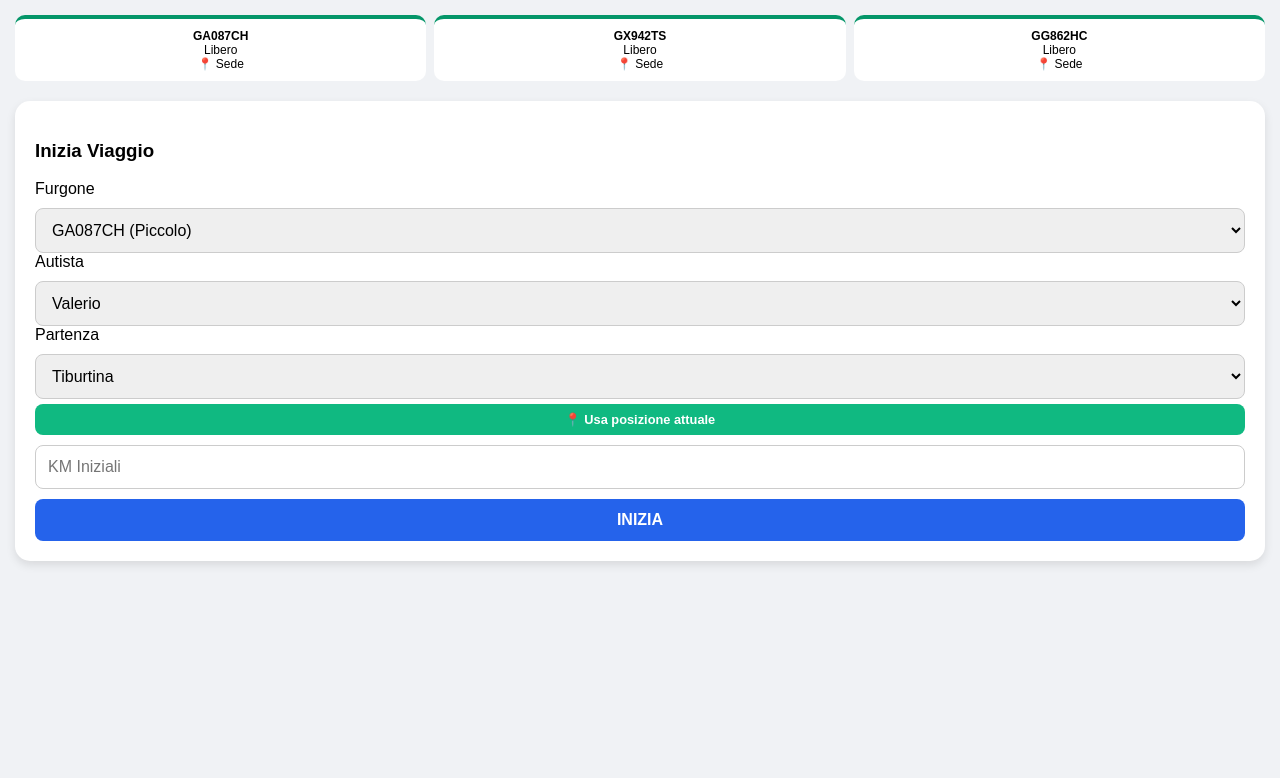
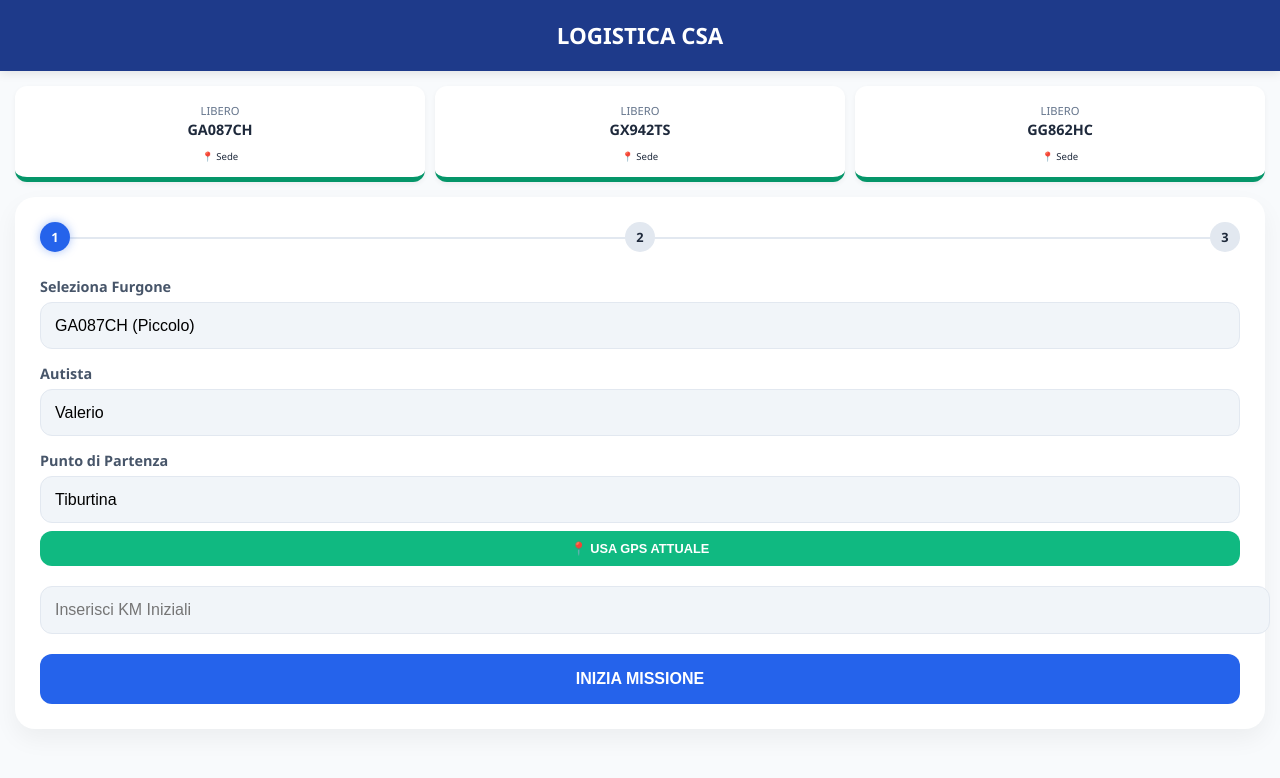
Before and after one commit to valerio121291/furgoni-uscite, a Flask app: page / in a window 1280 px wide. Shown: the top 778 px of the page. Run offline with Flask 3, Linux system fonts and the light colour scheme.

Commit message:
Update form.html

```diff
--- a/templates/form.html
+++ b/templates/form.html
@@ -2,44 +2,74 @@
 <html lang="it">
 <head>
     <meta charset="utf-8">
-    <meta name="viewport" content="width=device-width, initial-scale=1">
-    <title>Centrale Furgoni Valerio</title>
+    <meta name="viewport" content="width=device-width, initial-scale=1, maximum-scale=1, user-scalable=no">
+    <title>Logistica CSA</title>
     <style>
-        body { font-family: sans-serif; background: #f0f2f5; padding: 15px; margin: 0; }
-        .status-grid { display: grid; grid-template-columns: repeat(3, 1fr); gap: 8px; margin-bottom: 20px; }
-        .truck-card { background: white; padding: 10px; border-radius: 10px; text-align: center; font-size: 0.75rem; border-top: 4px solid #ccc; }
-        .In.Viaggio { border-top-color: #f97316; }
-        .Libero { border-top-color: #059669; }
-        .main-card { background: white; padding: 20px; border-radius: 15px; box-shadow: 0 4px 10px rgba(0,0,0,0.1); }
-        select, input, button { width: 100%; padding: 12px; margin-top: 10px; border-radius: 8px; border: 1px solid #ccc; box-sizing: border-box; font-size: 1rem; }
-        button { background: #2563eb; color: white; font-weight: bold; border: none; cursor: pointer; }
-        .btn-stop { background: #059669; }
-        .gps-btn { background: #10b981; color: white; padding: 8px; margin-top: 5px; border-radius: 8px; border: none; font-size: 0.8rem; cursor: pointer; }
-        .info-box { background: #eff6ff; padding: 10px; border-radius: 8px; margin-bottom: 15px; font-size: 0.9rem; border-left: 4px solid #2563eb; }
+        :root { --primary: #1e3a8a; --secondary: #2563eb; --success: #059669; --warning: #f59e0b; --bg: #f8fafc; }
+        body { font-family: 'Segoe UI', Roboto, sans-serif; background: var(--bg); margin: 0; padding-bottom: 50px; color: #1e293b; }
+
+        .header { background: var(--primary); color: white; padding: 20px; text-align: center; font-weight: bold; font-size: 1.4rem; box-shadow: 0 2px 10px rgba(0,0,0,0.1); }
+
+        .status-container { display: grid; grid-template-columns: repeat(3, 1fr); gap: 10px; padding: 15px; }
+        .truck-card { background: white; padding: 12px; border-radius: 12px; text-align: center; box-shadow: 0 2px 5px rgba(0,0,0,0.05); border-bottom: 5px solid #cbd5e1; transition: 0.3s; }
+        .truck-card.In.Viaggio { border-color: var(--warning); background: #fffbeb; }
+        .truck-card.Libero { border-color: var(--success); }
+        .truck-card strong { font-size: 0.9rem; display: block; margin-bottom: 4px; }
+        .truck-card span { font-size: 0.7rem; color: #64748b; text-transform: uppercase; }
+
+        .main-container { padding: 0 15px; }
+        .card { background: white; padding: 25px; border-radius: 20px; box-shadow: 0 10px 25px rgba(0,0,0,0.05); }
+
+        .progress-bar { display: flex; justify-content: space-between; margin-bottom: 25px; position: relative; }
+        .progress-step { width: 30px; height: 30px; background: #e2e8f0; border-radius: 50%; display: flex; align-items: center; justify-content: center; font-weight: bold; font-size: 0.8rem; z-index: 2; }
+        .progress-step.active { background: var(--secondary); color: white; box-shadow: 0 0 10px rgba(37,99,235,0.4); }
+        .progress-line { position: absolute; top: 15px; left: 0; right: 0; height: 2px; background: #e2e8f0; z-index: 1; }
+
+        label { display: block; margin-top: 15px; font-weight: 600; font-size: 0.9rem; color: #475569; }
+        select, input { width: 100%; padding: 14px; margin-top: 6px; border-radius: 12px; border: 1px solid #e2e8f0; background: #f1f5f9; font-size: 1rem; -webkit-appearance: none; }
+
+        .btn { width: 100%; padding: 16px; margin-top: 20px; border-radius: 12px; border: none; font-size: 1rem; font-weight: bold; color: white; cursor: pointer; transition: 0.2s; text-transform: uppercase; }
+        .btn-start { background: var(--secondary); }
+        .btn-next { background: var(--warning); }
+        .btn-stop { background: var(--success); }
+        .btn-gps { background: #10b981; margin-top: 8px; font-size: 0.8rem; padding: 10px; }
+        .btn:active { transform: scale(0.98); opacity: 0.9; }
+
+        .info-active { background: #eff6ff; border-left: 5px solid var(--secondary); padding: 15px; border-radius: 8px; margin-bottom: 20px; }
     </style>
 </head>
 <body>
 
-    <div class="status-grid">
+    <div class="header">LOGISTICA CSA</div>
+
+    <div class="status-container">
         {% for t, info in furgoni.items() %}
         <div class="truck-card {{ info.stato }}">
-            <strong>{{ t }}</strong><br>
-            {{ info.stato }}<br>
-            📍 {{ info.posizione }}
+            <span>{{ info.stato }}</span>
+            <strong>{{ t }}</strong>
+            <small style="font-size: 0.6rem;">📍 {{ info.posizione }}</small>
         </div>
         {% endfor %}
     </div>
 
-    <div class="main-card">
+    <div class="main-container">
+        <div class="card">
             <form method="post" id="mainForm">
                 {% if not targa_attiva %}
-                <h3>Inizia Viaggio</h3>
-                <label>Furgone</label>
+                    <div class="progress-bar">
+                        <div class="progress-line"></div>
+                        <div class="progress-step active">1</div>
+                        <div class="progress-step">2</div>
+                        <div class="progress-step">3</div>
+                    </div>
+
+                    <label>Seleziona Furgone</label>
                     <select name="targa" required>
                         <option value="GA087CH">GA087CH (Piccolo)</option>
                         <option value="GX942TS">GX942TS (Medio)</option>
                         <option value="GG862HC">GG862HC (Grosso)</option>
                     </select>
+
                     <label>Autista</label>
                     <select name="autista">
                         <option value="Valerio">Valerio</option>
@@ -48,97 +78,90 @@
                         <option value="Simone">Simone</option>
                         <option value="Stefano">Stefano</option>
                     </select>
-                <label>Partenza</label>
+
+                    <label>Punto di Partenza</label>
                     <select name="partenza" id="partenza">
                         <option value="Tiburtina">Tiburtina</option>
                         <option value="Rieti">Rieti</option>
-                    <option value="Cavour Viminale">Cavour Viminale</option>
-                    <option value="Via Genova">Via Genova</option>
                         <option value="Policlinico">Policlinico</option>
-                    <option value="San Giovanni">San Giovanni</option>
-                    <option value="Fontechiari">Fontechiari</option>
-                    <option value="Nomentano">Nomentano</option>
-                    <option value="Sulmona">Sulmona</option>
-                    <option value="Pratica di Mare">Pratica di Mare</option>
-                    <option value="Spallanzani">Spallanzani</option>
-                    <option value="Avezzano">Avezzano</option>
-                    <option value="Castel di Sangro">Castel di Sangro</option>
-                    <option value="Fondazione Bietti">Fondazione Bietti</option>
-                    <option value="Tor Vergata">Tor Vergata</option>
-                    <option value="Studio legale Abrignani">Studio legale Abrignani</option>
-                    <option value="ACS Eur">ACS Eur</option>
+                        <option value="L'Aquila">L'Aquila</option>
                         <option value="Teramo">Teramo</option>
-                    <option value="L'Aquila">L'Aquila</option>
                         </select>
-                <button type="button" class="gps-btn" onclick="rilevaPosizione('partenza')">📍 Usa posizione attuale</button>
-                <input type="number" name="km_partenza" placeholder="KM Iniziali" required>
-                <button type="submit" name="azione" value="start">INIZIA</button>
+                    <button type="button" class="btn btn-gps" onclick="rilevaPosizione('partenza')">📍 USA GPS ATTUALE</button>
+
+                    <input type="number" name="km_partenza" placeholder="Inserisci KM Iniziali" required style="margin-top:20px;">
+
+                    <button type="submit" name="azione" value="start" class="btn btn-start">Inizia Missione</button>
+
                 {% else %}
-                <div class="info-box">
-                    <strong>{{ targa_attiva }}</strong> guidato da <strong>{{ corsa_attiva.autista }}</strong>
+                    <div class="info-active">
+                        <strong>{{ targa_attiva }}</strong> <br>
+                        <small>Autista: {{ corsa_attiva.autista }}</small>
                     </div>
                     <input type="hidden" name="targa" value="{{ targa_attiva }}">
 
                     {% if corsa_attiva.step == 1 %}
-                    <h3>Fase 2: Arrivo a Destinazione</h3>
-                    <label>Dove sei arrivato?</label>
+                        <div class="progress-bar">
+                            <div class="progress-line" style="background: var(--secondary);"></div>
+                            <div class="progress-step active">✓</div>
+                            <div class="progress-step active">2</div>
+                            <div class="progress-step">3</div>
+                        </div>
+                        <label>Arrivo a Destinazione</label>
                         <select name="destinazione" id="destinazione">
                             <option value="Rieti">Rieti</option>
                             <option value="L'Aquila">L'Aquila</option>
                             <option value="Tiburtina">Tiburtina</option>
-                        <option value="Cavour Viminale">Cavour Viminale</option>
-                        <option value="Via Genova">Via Genova</option>
-                        <option value="Policlinico">Policlinico</option>
-                        <option value="San Giovanni">San Giovanni</option>
-                        <option value="Fontechiari">Fontechiari</option>
-                        <option value="Nomentano">Nomentano</option>
-                        <option value="Sulmona">Sulmona</option>
-                        <option value="Pratica di Mare">Pratica di Mare</option>
-                        <option value="Spallanzani">Spallanzani</option>
                             <option value="Avezzano">Avezzano</option>
-                        <option value="Castel di Sangro">Castel di Sangro</option>
-                        <option value="Fondazione Bietti">Fondazione Bietti</option>
-                        <option value="Tor Vergata">Tor Vergata</option>
-                        <option value="Studio legale Abrignani">Studio legale Abrignani</option>
-                        <option value="ACS Eur">ACS Eur</option>
-                        <option value="Teramo">Teramo</option>
                         </select>
-                    <button type="button" class="gps-btn" onclick="rilevaPosizione('destinazione')">📍 Rileva dove sono</button>
-                    <input type="number" name="km_destinazione" placeholder="KM Arrivo" required>
-                    <button type="submit" name="azione" value="arrivo_dest">REGISTRA ARRIVO</button>
+                        <button type="button" class="btn btn-gps" onclick="rilevaPosizione('destinazione')">📍 CONFERMA POSIZIONE GPS</button>
+                        <input type="number" name="km_destinazione" placeholder="KM all'arrivo" required style="margin-top:20px;">
+                        <button type="submit" name="azione" value="arrivo_dest" class="btn btn-next">Registra Arrivo</button>
+
                     {% elif corsa_attiva.step == 2 %}
-                    <h3>Fase 3: Rientro alla Base</h3>
-                    <p>Stai rientrando a Tiburtina.</p>
-                    <input type="number" name="km_rientro" placeholder="KM Finali al rientro" required>
-                    <button type="submit" name="azione" value="stop" class="btn-stop">CHIUDI E SCARICA PDF</button>
+                        <div class="progress-bar">
+                            <div class="progress-line" style="background: var(--secondary);"></div>
+                            <div class="progress-step active">✓</div>
+                            <div class="progress-step active">✓</div>
+                            <div class="progress-step active">3</div>
+                        </div>
+                        <p style="text-align:center; color:#64748b;">Fase finale: Rientro in sede a Tiburtina</p>
+                        <input type="number" name="km_rientro" placeholder="KM Finali (Sede)" required>
+                        <button type="submit" name="azione" value="stop" class="btn btn-stop">Chiudi e Scarica PDF</button>
                     {% endif %}
 
-                <button type="submit" name="azione" value="annulla" style="background:#666; margin-top:30px; font-size: 0.8rem;">Annulla Viaggio</button>
+                    <button type="submit" name="azione" value="annulla" style="background:none; border:none; color:#94a3b8; width:100%; margin-top:20px; font-size:0.8rem;">Annulla operazione</button>
                 {% endif %}
             </form>
+        </div>
     </div>
 
     <script>
     function rilevaPosizione(idCampo) {
         const campo = document.getElementById(idCampo);
         const btn = event.currentTarget;
-        btn.innerText = "Rilevamento...";
+        const testoOriginale = btn.innerText;
+        btn.innerText = "RILEVAMENTO...";
+        btn.disabled = true;
 
         if (navigator.geolocation) {
             navigator.geolocation.getCurrentPosition(function(position) {
-                const lat = position.coords.latitude;
-                const lon = position.coords.longitude;
-                fetch(`https://nominatim.openstreetmap.org/reverse?format=json&lat=${lat}&lon=${lon}`)
+                fetch(`https://nominatim.openstreetmap.org/reverse?format=json&lat=${position.coords.latitude}&lon=${position.coords.longitude}`)
                     .then(r => r.json())
                     .then(data => {
-                        const nome = data.address.city || data.address.town || data.address.village || "Posizione Rilevata";
+                        const nome = data.address.city || data.address.town || data.address.suburb || "Posizione Rilevata";
                         const via = data.address.road || "";
                         const finale = via ? via + ", " + nome : nome;
                         const opt = new Option(finale, finale, true, true);
                         campo.add(opt);
-                        btn.innerText = "📍 Posizione Rilevata!";
+                        btn.innerText = "📍 POSIZIONE RILEVATA";
+                        btn.style.background = "#059669";
                     });
-            }, function() { alert("Attiva il GPS sul telefono!"); btn.innerText = "📍 Riprova GPS"; });
+            }, function() {
+                alert("Attiva il GPS!");
+                btn.innerText = testoOriginale;
+                btn.disabled = false;
+            });
         }
     }
     </script>
```
Lines whose indentation alone changed are shown as unchanged.
